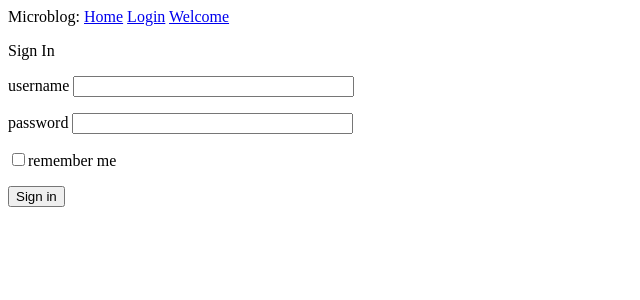
After one commit to rhodesiaxlo/flask_mega_project, a Flask app: page /login in a window 1280 px wide. The commit adds this page. Shown: the top 300 px of the page, without its empty margins (0-640 px from the left). Run offline with Flask 2, Linux system fonts and the light colour scheme.

Commit message:
get-request form post-request redirect

```diff
--- /dev/null
+++ b/app_package/forms.py
@@ -0,0 +1,9 @@
+from flask_wtf import FlaskForm
+from wtforms import StringField, PasswordField, BooleanField, SubmitField
+from wtforms.validators import DataRequired
+
+class LoginForm(FlaskForm):
+    username = StringField('username', validators=[DataRequired()])
+    password = PasswordField('password', validators=[DataRequired()])
+    remember_me = BooleanField('remember me')
+    submit = SubmitField('Sign in')
--- a/app_package/route.py
+++ b/app_package/route.py
@@ -1,5 +1,6 @@
 from app_package import app
-from flask import render_template
+from flask import render_template,flash,redirect,request
+from app_package.forms import LoginForm
 
 @app.route("/")
 @app.route("/index")
@@ -15,3 +16,24 @@ def hello():
         }
     ]
     return render_template("index.html",  user=user, posts=post)
+
+@app.route('/login', methods=['GET','POST'])
+def login():
+    #  controller-view connection
+    #  request type
+    #  pass parameters
+    #  read parameters
+    #  redirect
+    form1 = LoginForm()
+
+    # post request
+    if form1.validate_on_submit():
+       flash('Login requested for user {}, password {} remember_me={}'.format(
+           form1.username.data, form1.password.data, form1.remember_me.data))
+       return redirect('/index')
+    return render_template("login.html", title="Sign in", form=form1)
+
+@app.route('/welcome')
+def welcome():
+    name = request.args.get('name')
+    return render_template("welcome.html", title="welcome", name=name)
--- a/app_package/templates/base.html
+++ b/app_package/templates/base.html
@@ -8,7 +8,30 @@
     {% endif %}
 </head>
 <body>
-<div>Microblog: <a href="/index">Home</a></div>
+<div>Microblog:
+    <a href="/index">Home</a>
+    <a href="/login">Login</a>
+    <a href="/welcome?name=strange">Welcome</a>
+</div>
+
+{% with messages = get_flashed_messages() %}
+    {% if messages %}
+        <ul>
+            {% for message in messages %}
+                <li>{{message}}</li>
+            {% endfor %}
+        </ul>
+    {% endif %}
+{% endwith %}
+{% with messages = get_flashed_messages() %}
+        {% if messages %}
+        <ul>
+            {% for message in messages %}
+            <li>{{ message }}</li>
+            {% endfor %}
+        </ul>
+        {% endif %}
+        {% endwith %}
 {% block content %}
 {% endblock %}
 </body>
--- /dev/null
+++ b/app_package/templates/login.html
@@ -0,0 +1,21 @@
+{% extends "base.html" %}
+{% block content %}
+    <p>Sign In</p>
+    <form action="/login" method="POST">
+        {{form.hidden_tag()}}
+        <p>
+            {{form.username.label}}
+            {{form.username(size=32)}}
+        </p>
+        <p>
+            {{form.password.label}}
+            {{form.password(size=32)}}
+        </p>
+        <p>
+            {{form.remember_me()}}{{form.remember_me.label}}
+        </p>
+        <p>
+            {{form.submit()}}
+        </p>
+    </form>
+{% endblock %}
```
Also changed, not shown: app_package/templates/welcome.html (added, +8 -0 lines), 6 other files.
